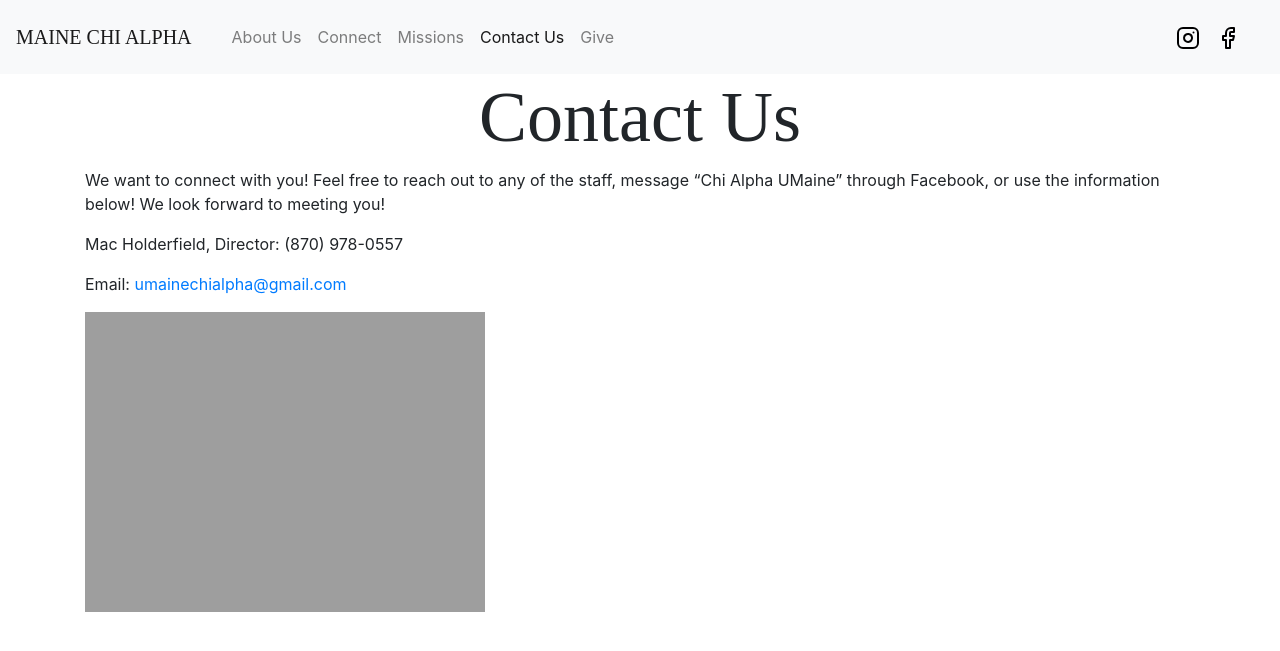
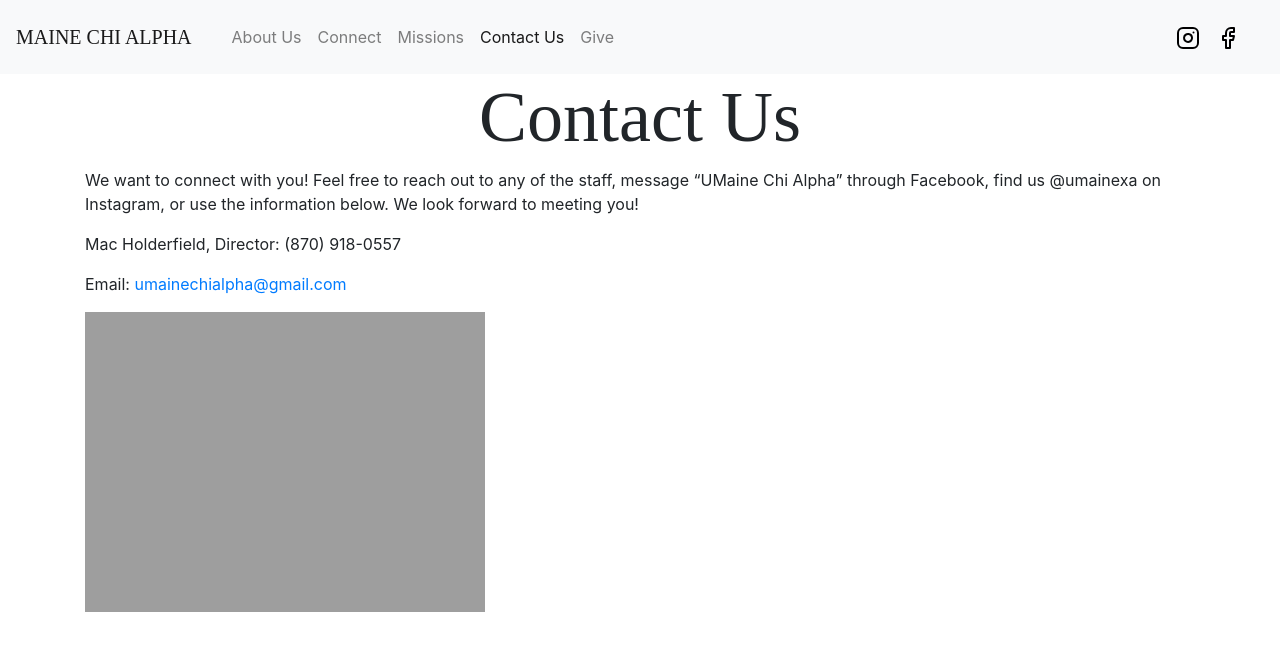
Before and after one commit to mainechialpha/mainechialpha.github.io, a Jekyll site: the page built from contact.md, in a window 1280 px wide. Shown: the top 651 px of the page. Built offline with Jekyll 4.4.1, drawn with Linux system fonts in a browser that asks for light colours; nearby versions of some CDN libraries; some web fonts are replaced.

Commit message:
Update contact.md

```diff
--- a/contact.md
+++ b/contact.md
@@ -6,9 +6,9 @@ permalink: /contact/
 
 <!-- Photo -->
 
-We want to connect with you! Feel free to reach out to any of the staff, message "Chi Alpha UMaine" through Facebook, or use the information below! We look forward to meeting you!
+We want to connect with you! Feel free to reach out to any of the staff, message "UMaine Chi Alpha" through Facebook, find us @umainexa on Instagram, or use the information below. We look forward to meeting you!
 
-Mac Holderfield, Director: (870) 978-0557
+Mac Holderfield, Director: (870) 918-0557
 
 Email: [umainechialpha@gmail.com](mailto:umainechialpha@gmail.com)
 
```
